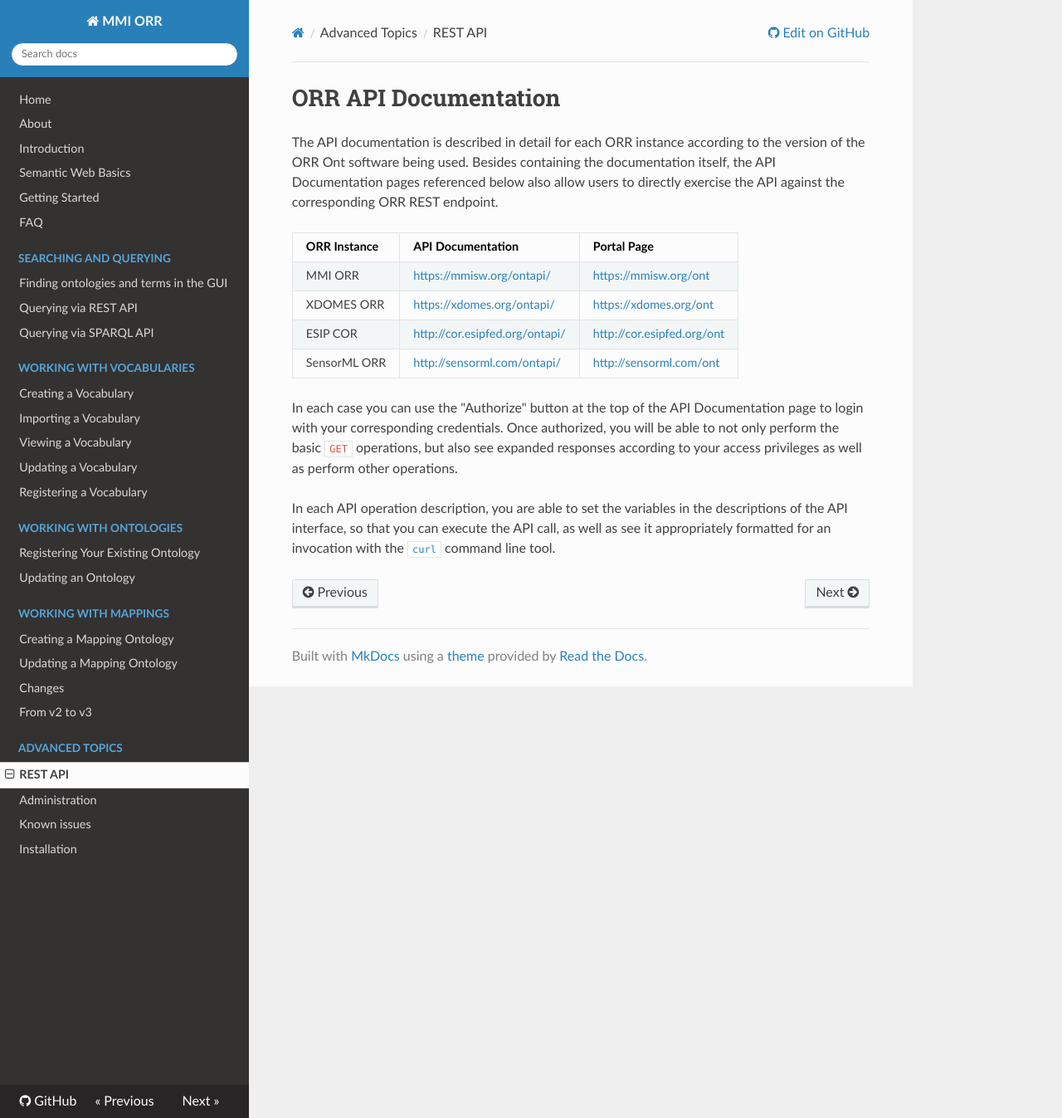
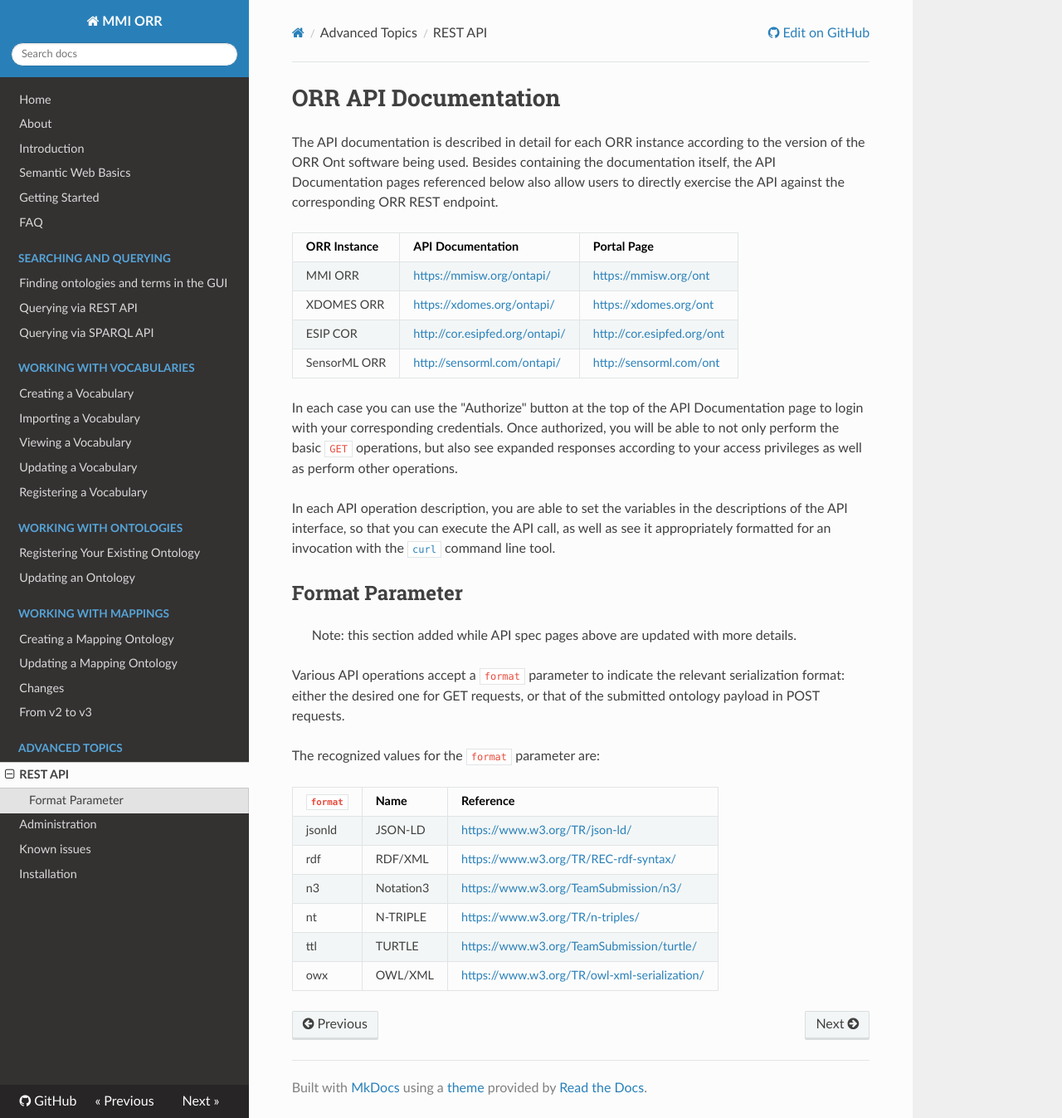
Before and after one commit to mmisw/mmiorr-docs, an MkDocs documentation site: the page built from docs/api/index.md, in a window 1280 px wide and 1347 px high. Shown: the whole window at 83% size. Built offline with MkDocs 1.6.1, drawn with Linux system fonts in a browser that asks for light colours; nearby versions of some CDN libraries; old or Windows-style settings are respelled for this version of MkDocs.

Commit message:
list recognized values for `format` parameter
in relevant API operations

```diff
--- a/docs/api/index.md
+++ b/docs/api/index.md
@@ -21,3 +21,23 @@ as well as perform other operations.
 In each API operation description, you are able to set the variables in the descriptions of the API interface,
 so that you can execute the API call, as well as see it appropriately formatted for an invocation with
 the [`curl`](https://curl.haxx.se/) command line tool.
+
+## Format Parameter
+
+> Note: this section added while API spec pages above are updated with more details.
+
+Various API operations accept a `format` parameter to indicate the relevant serialization
+format:
+either the desired one for GET requests,
+or that of the submitted ontology payload in POST requests.
+
+The recognized values for the `format` parameter are:
+
+| `format` | Name      | Reference |
+|----------| ----------|-----------|
+| jsonld   | JSON-LD   | [https://www.w3.org/TR/json-ld/](https://www.w3.org/TR/json-ld/) |
+| rdf      | RDF/XML   | [https://www.w3.org/TR/REC-rdf-syntax/](https://www.w3.org/TR/REC-rdf-syntax/) |
+| n3       | Notation3 | [https://www.w3.org/TeamSubmission/n3/](https://www.w3.org/TeamSubmission/n3/) |
+| nt       | N-TRIPLE  | [https://www.w3.org/TR/n-triples/](https://www.w3.org/TR/n-triples/) |
+| ttl      | TURTLE    | [https://www.w3.org/TeamSubmission/turtle/](https://www.w3.org/TeamSubmission/turtle/) |
+| owx      | OWL/XML   | [https://www.w3.org/TR/owl-xml-serialization/](https://www.w3.org/TR/owl-xml-serialization/) |
```
